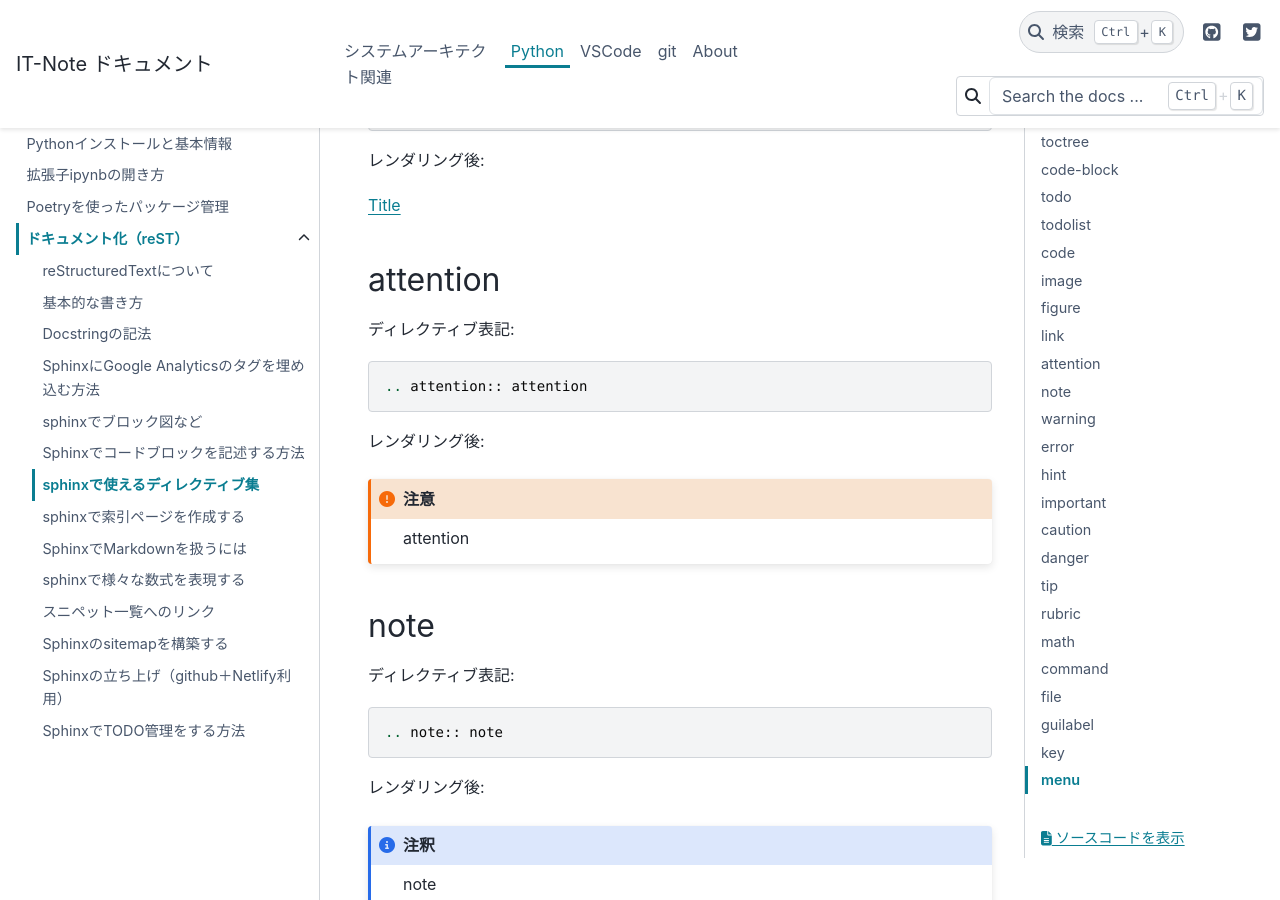
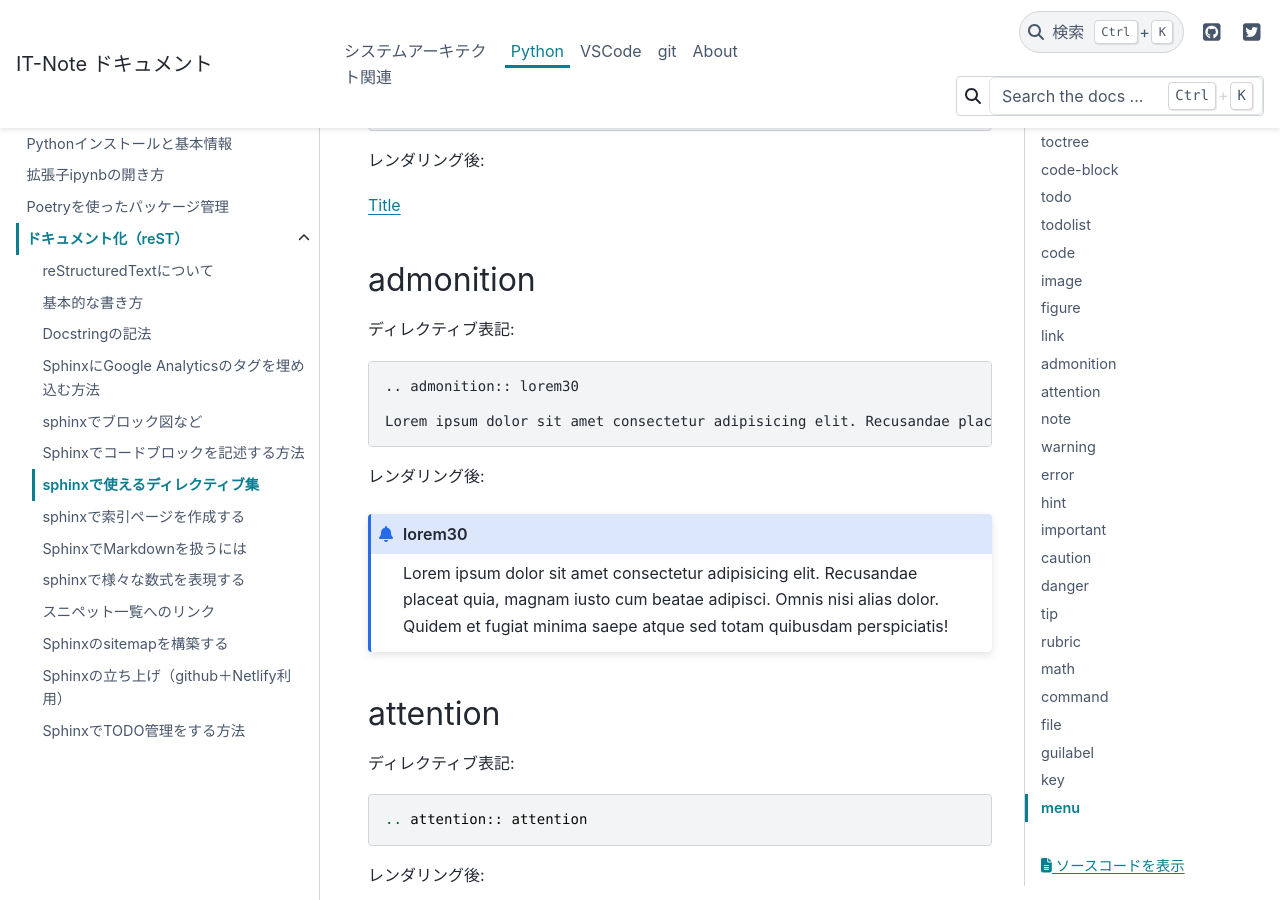
Before and after one commit to mtakagishi/note, a Sphinx documentation site: the page built from docs/python/reStructuredText/directive.rst, in a window 1280 px wide and 900 px high, scrolled down 3837 px. Built offline with Sphinx 7.4.7 and the PyData theme 0.15.4, drawn with Linux system fonts in a browser that asks for light colours; some of the changed text lies outside the part shown.

Commit message:
admonitionに関する記述を追加

```diff
--- a/docs/python/reStructuredText/directive.rst
+++ b/docs/python/reStructuredText/directive.rst
@@ -130,6 +130,21 @@ link
 レンダリング後:
 
 `Title <http://link>`_
+
+admonition
+------------------------------------
+ディレクティブ表記::
+
+  .. admonition:: lorem30
+
+  Lorem ipsum dolor sit amet consectetur adipisicing elit. Recusandae placeat quia, magnam iusto cum beatae adipisci. Omnis nisi alias dolor. Quidem et fugiat minima saepe atque sed totam quibusdam perspiciatis!
+
+
+レンダリング後:
+
+.. admonition:: lorem30
+
+  Lorem ipsum dolor sit amet consectetur adipisicing elit. Recusandae placeat quia, magnam iusto cum beatae adipisci. Omnis nisi alias dolor. Quidem et fugiat minima saepe atque sed totam quibusdam perspiciatis!
 
 attention
 ------------------------------------
```
